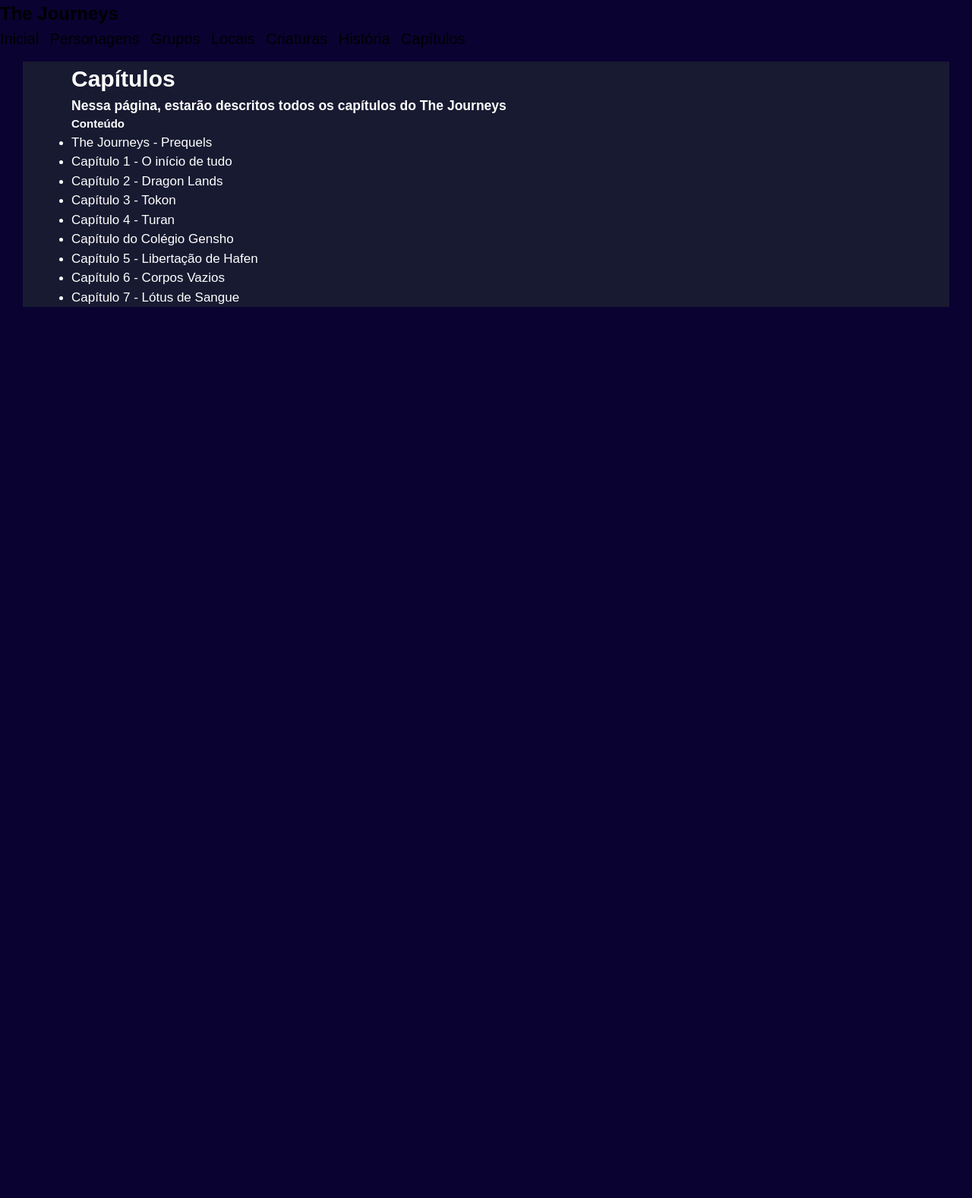
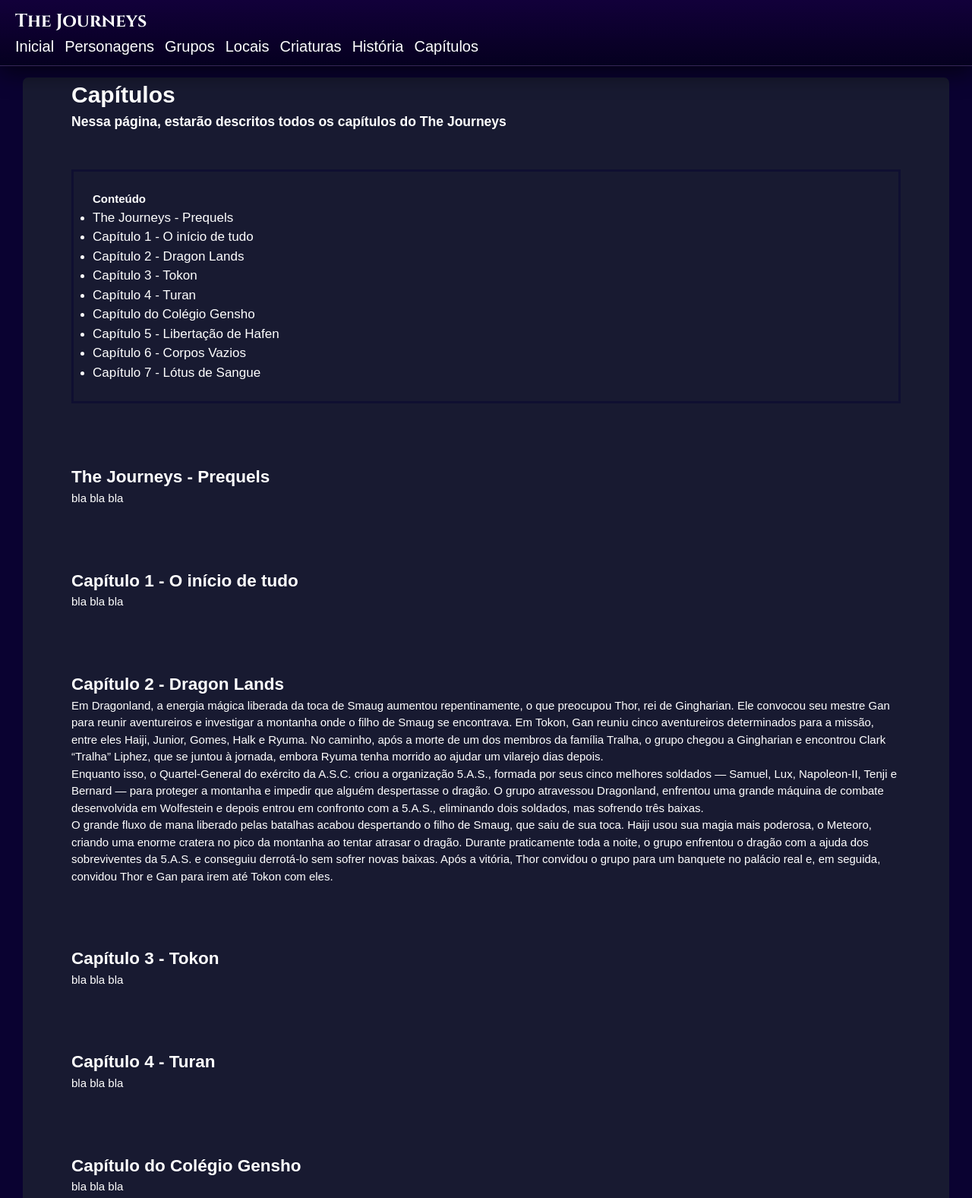
Before and after one commit to Stromoth/the-journeys, a plain HTML site: page pages/capitulos.html in a window 1280 px wide. Shown: the top 1577 px of the page at 76% size. Before the commit the page ends 800 px from the top, so only its background shows below. Drawn offline with Linux system fonts and the light colour scheme.

Commit message:
Colocando o primeiro capítulo
Capítulo 2 adicionado, e scroll para viajar pelo site

```diff
--- a/assets/css/style.css
+++ b/assets/css/style.css
@@ -1,17 +1,45 @@
 @import url('https://fonts.googleapis.com/css2?family=Cinzel:wght@400;700&display=swap');
+ * {
+  scroll-behavior: smooth;
+}
 
-.header-inicial {
-    /*image*/
-    color:white;
-    font: 30px Cinzel;
-    padding: 10px;
+header {
+  position: relative;
+
+  background: linear-gradient(
+    180deg,
+    rgba(20, 0, 60, 0.85),
+    rgba(5, 0, 30, 0.9)
+  );
+
+  backdrop-filter: blur(8px);                       /*Gracias GePeTo*/
+  -webkit-backdrop-filter: blur(8px);
+
+  border-bottom: 1px solid rgba(255, 255, 255, 0.15);
+  box-shadow: 0 8px 30px rgba(0, 0, 0, 0.6);
+
+  color: white;
+  font-family: "Cinzel", serif;
+  padding: 10px 20px;
 }
+
 
 .thejourneys {
     font: 30px Cinzel;
     color: white;
     text-align: center;
     padding: 10px;
+}
+
+.content-list {
+    padding: 25px;
+    margin-top: 50px;
+    border: 3px solid rgb(15, 15, 49);
+}
+
+.caps h2 {
+  margin-top: 80px;
+  scroll-margin-top: 80px;
 }
 
 nav a {
@@ -37,13 +65,14 @@ body {
 
 main {
     margin-top: 15px;
-    background: #181a31;
+    background: rgb(24, 26, 49); /*#181a31*/
     margin-left: 30px;
     margin-right: 30px;
     padding-left: 5%;
     padding-right: 5%;
     color: white;
     font-size: 15px;
+    border-radius: 7px;
 }
 
 main ul li a {
--- a/pages/capitulos.html
+++ b/pages/capitulos.html
@@ -29,16 +29,40 @@
         <div class="content-list">
             <h4>Conteúdo</h4>
             <ul>
-                <li><a href="">The Journeys - Prequels</a></li>
-                <li><a href="">Capítulo 1 - O início de tudo</a></li>
-                <li><a href="">Capítulo 2 - Dragon Lands</a></li>
-                <li><a href="">Capítulo 3 - Tokon</a></li>
-                <li><a href="">Capítulo 4 - Turan</a></li>
-                <li><a href="">Capítulo do Colégio Gensho</a></li>
-                <li><a href="">Capítulo 5 - Libertação de Hafen</a></li>
-                <li><a href="">Capítulo 6 - Corpos Vazios</a></li>
-                <li><a href="">Capítulo 7 - Lótus de Sangue</a></li>
+                <li><a href="#prequels">The Journeys - Prequels</a></li>
+                <li><a href="#cap1">Capítulo 1 - O início de tudo</a></li>
+                <li><a href="#cap2">Capítulo 2 - Dragon Lands</a></li>
+                <li><a href="#cap3">Capítulo 3 - Tokon</a></li>
+                <li><a href="#cap4">Capítulo 4 - Turan</a></li>
+                <li><a href="#jjk">Capítulo do Colégio Gensho</a></li>
+                <li><a href="#cap5">Capítulo 5 - Libertação de Hafen</a></li>
+                <li><a href="#cap6">Capítulo 6 - Corpos Vazios</a></li>
+                <li><a href="#cap7">Capítulo 7 - Lótus de Sangue</a></li>
             </ul>
+        </div>
+
+        <div class="caps">
+            <h2 id="prequels">The Journeys - Prequels</h2>
+            <p>bla bla bla</p>
+            <h2 id="cap1">Capítulo 1 - O início de tudo</h2>
+            <p>bla bla bla</p>
+            <h2 id="cap2">Capítulo 2 - Dragon Lands</h2>
+            <p>Em Dragonland, a energia mágica liberada da toca de Smaug aumentou repentinamente, o que preocupou Thor, rei de Gingharian. Ele convocou seu mestre Gan para reunir aventureiros e investigar a montanha onde o filho de Smaug se encontrava. Em Tokon, Gan reuniu cinco aventureiros determinados para a missão, entre eles Haiji, Junior, Gomes, Halk e Ryuma. No caminho, após a morte de um dos membros da família Tralha, o grupo chegou a Gingharian e encontrou Clark “Tralha” Liphez, que se juntou à jornada, embora Ryuma tenha morrido ao ajudar um vilarejo dias depois.</p>
+            <p>Enquanto isso, o Quartel-General do exército da A.S.C. criou a organização 5.A.S., formada por seus cinco melhores soldados — Samuel, Lux, Napoleon-II, Tenji e Bernard — para proteger a montanha e impedir que alguém despertasse o dragão. O grupo atravessou Dragonland, enfrentou uma grande máquina de combate desenvolvida em Wolfestein e depois entrou em confronto com a 5.A.S., eliminando dois soldados, mas sofrendo três baixas.</p>
+            <p>O grande fluxo de mana liberado pelas batalhas acabou despertando o filho de Smaug, que saiu de sua toca. Haiji usou sua magia mais poderosa, o Meteoro, criando uma enorme cratera no pico da montanha ao tentar atrasar o dragão. Durante praticamente toda a noite, o grupo enfrentou o dragão com a ajuda dos sobreviventes da 5.A.S. e conseguiu derrotá-lo sem sofrer novas baixas. Após a vitória, Thor convidou o grupo para um banquete no palácio real e, em seguida, convidou Thor e Gan para irem até Tokon com eles.</p>
+
+            <h2 id="cap3">Capítulo 3 - Tokon</h2>
+            <p>bla bla bla</p>
+            <h2 id="cap4">Capítulo 4 - Turan</h2>
+            <p>bla bla bla</p>
+            <h2 id="jjk">Capítulo do Colégio Gensho</h2>
+            <p>bla bla bla</p>
+            <h2 id="cap5">Capítulo 5 - Libertação de Hafen</h2>
+            <p>bla bla bla</p>
+            <h2 id="cap6">Capítulo 6 - Corpos Vazios</h2>
+            <p>bla bla bla</p>
+            <h2 id="cap7">Capítulo 7 - Lótus de Sangue</h2>
+            <p>bla bla bla</p>
         </div>
     </main>
 </body>
```
